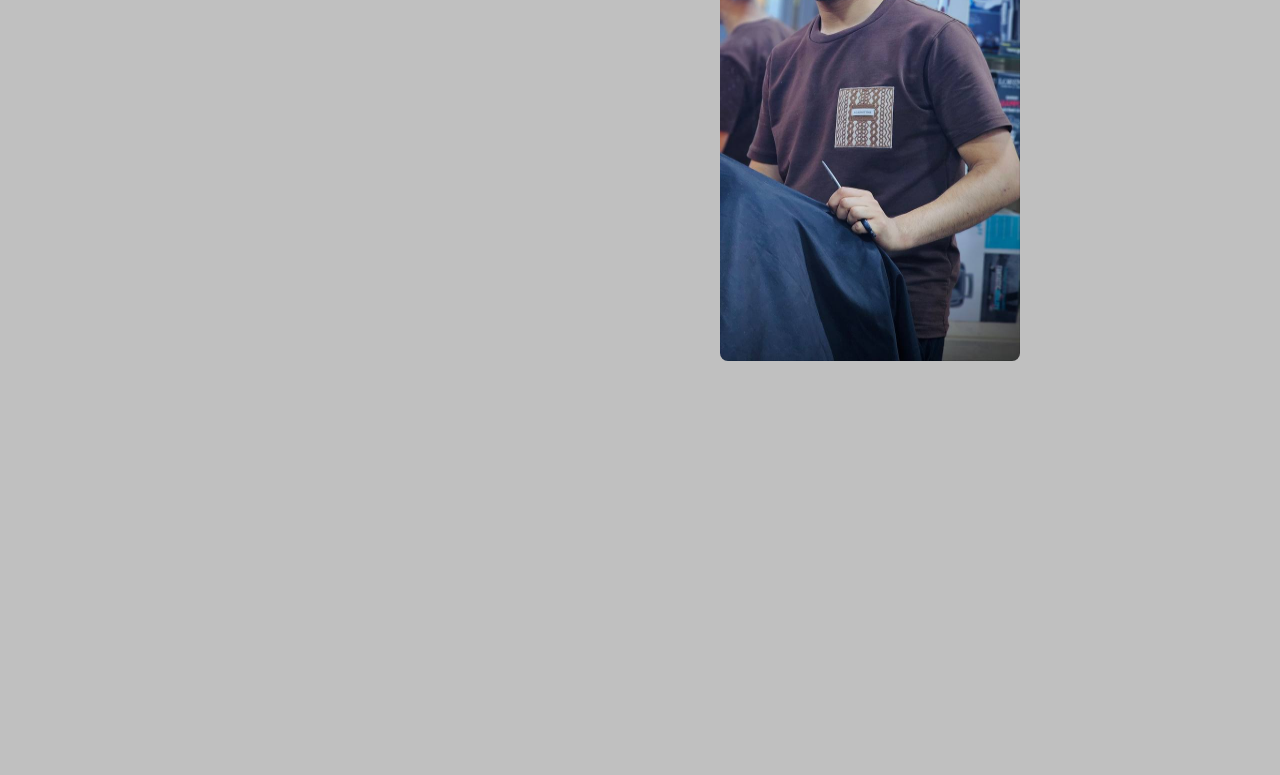
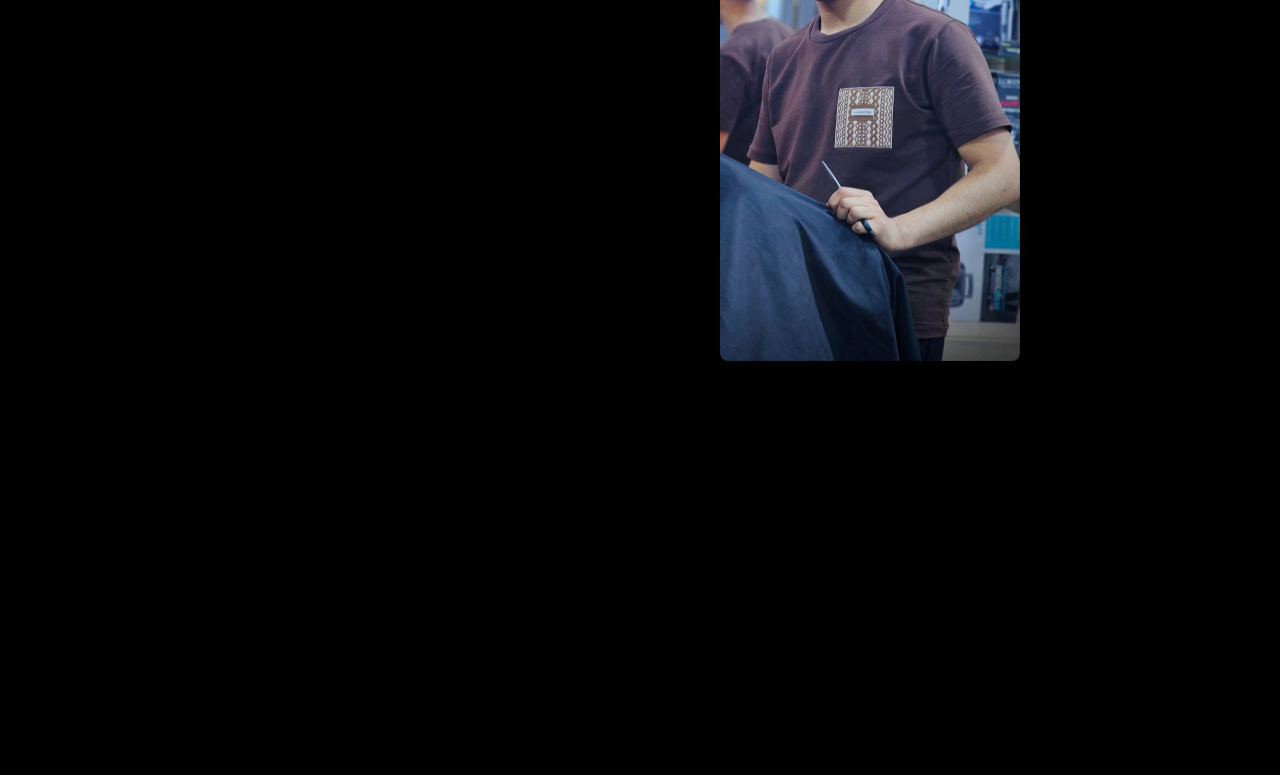
Before and after one commit to mohammedAbonta/protofolio, a website: page index.html in a window 1280 px wide. Shown: the part 554-1329 px from the top of the page. Drawn offline with Linux system fonts and the light colour scheme.

Commit message:
Update style.css

```diff
--- a/style.css
+++ b/style.css
@@ -21,7 +21,7 @@ html {
 
 body {
   min-height: 100vh;
-  background:    #c0c0c0;
+  background:   #000000;
 }
 
 ul {
```
